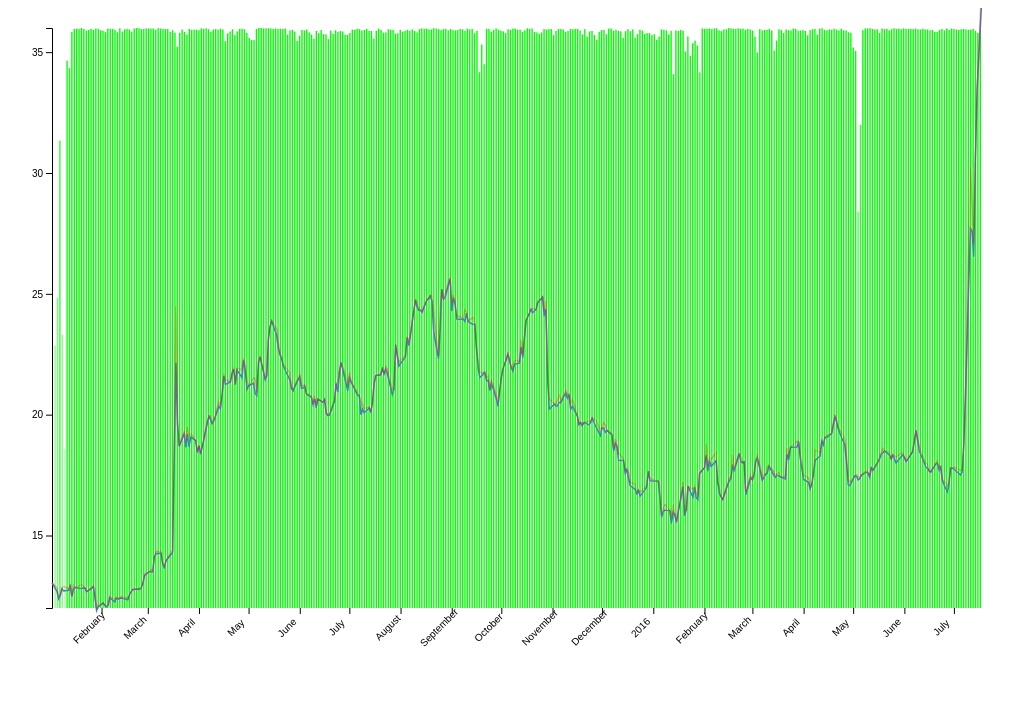
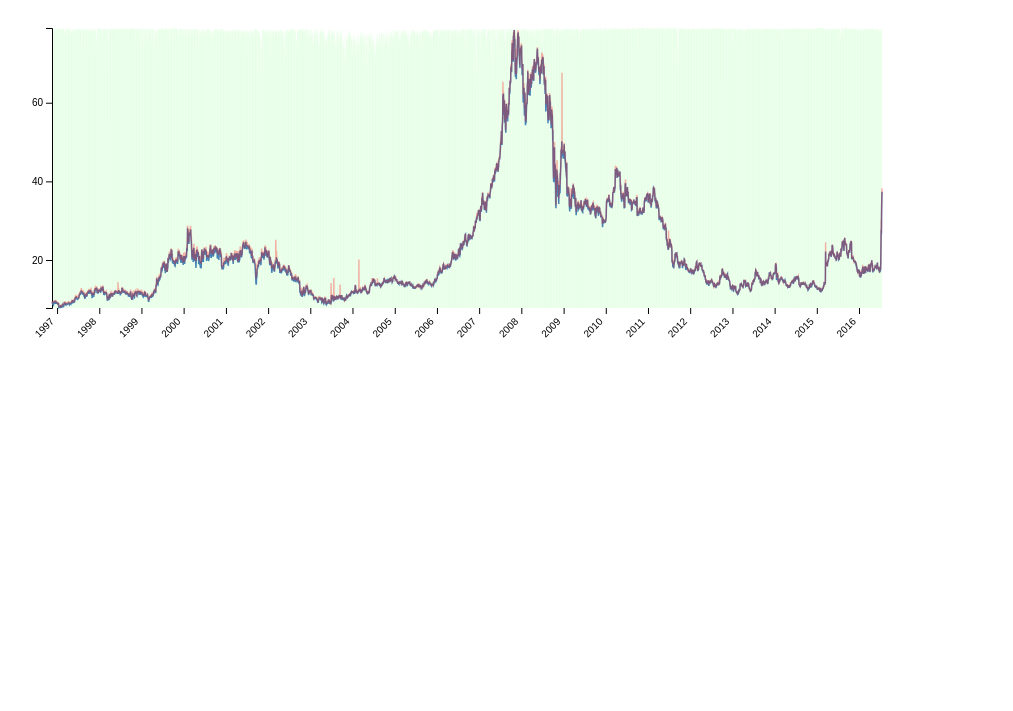
Before and after one commit to hebertomoreno/ntdoyStockViz, a plain HTML site: page index.html in a window 1280 px wide. Shown: the whole page, without its empty margins (6-1019 px from the left). Drawn offline with Linux system fonts and the light colour scheme.

Commit message:
Commit so I can go to master
Minor changes to some lines.

```diff
--- a/index.html
+++ b/index.html
@@ -28,7 +28,6 @@
   <title>NTDOY Stock Visualization</title>
   <script type="text/javascript" src="d3/d3.js"></script>
   <script type="text/javascript" src="ntdoycsv.js"></script>
-  <script type="text/javascript" src="ntdoygraph.js"></script>
 	<script type="text/javascript" src="ntdoyLineGraph.js"></script>
 </head>
 <body>
--- a/ntdoyLineGraph.js
+++ b/ntdoyLineGraph.js
@@ -1,11 +1,11 @@
 //Width, Height and padding
 var margin = {top: 20, right: 20, bottom: 100, left: 50},
-    w = 1000 - margin.left - margin.right,
-    h = 700 - margin.top - margin.bottom;
+    w = 900 - margin.left - margin.right,
+    h = 400 - margin.top - margin.bottom;
 /*var w = 500;
 var h = 500;*/
 var padding = 50;
-var barPadding = 1;
+var barPadding = 0.15;
 
 var makeLineGraph = function(data)
 {
@@ -105,7 +105,7 @@ var makeLineGraph = function(data)
                     })
       .attr("fill", function(d)
                     {
-                      console.log("rgb(0,255,0," + cScale(d.Volume) +")");
+                      //console.log("rgb(0,255,0," + cScale(d.Volume) +")");
                       return "rgba(0,255,0," + cScale(d.Volume) + ")";
                       //return cScale(d.Volume);
                     });
--- a/ntdoycsv.js
+++ b/ntdoycsv.js
@@ -3,7 +3,7 @@ var ntdoycsv = function()
 {
   var parser = d3.timeParse("%Y-%m-%d");
   var tFormat = d3.timeFormat("%d/%m/%y");
-  d3.csv("table2.csv", function(dataset)
+  d3.csv("table.csv", function(dataset)
   {
     data = dataset.map(function(d)
     {
--- a/ntdoygraph.js
+++ b/ntdoygraph.js
@@ -60,11 +60,11 @@ var makeBarGraph = function(data)
   										})
   			/*The fill attribute assigns a shade of blue according to the
   			data value. The taller the bar, the lighter blue is.*/
+        /***Color Fi is a variable that takes the value of d.Open, divides
+        it over the maximum value in the graph, and then multiplies it by
+        255 to get a uniform color scheme. ***/
   			.attr("fill", function(d){
           var f = d3.format(".3");
-          /***Color Fi is a variable that takes the value of d.Open, divides
-          it over the maximum value in the graph, and then multiplies it by
-          255 to get a uniform color scheme. ***/
           var colorFi = f((d.Open/yMax)*255);
           //console.log("Color Value: ", colorFi);
           console.log("rgb(0,0," + colorFi+")");
```
